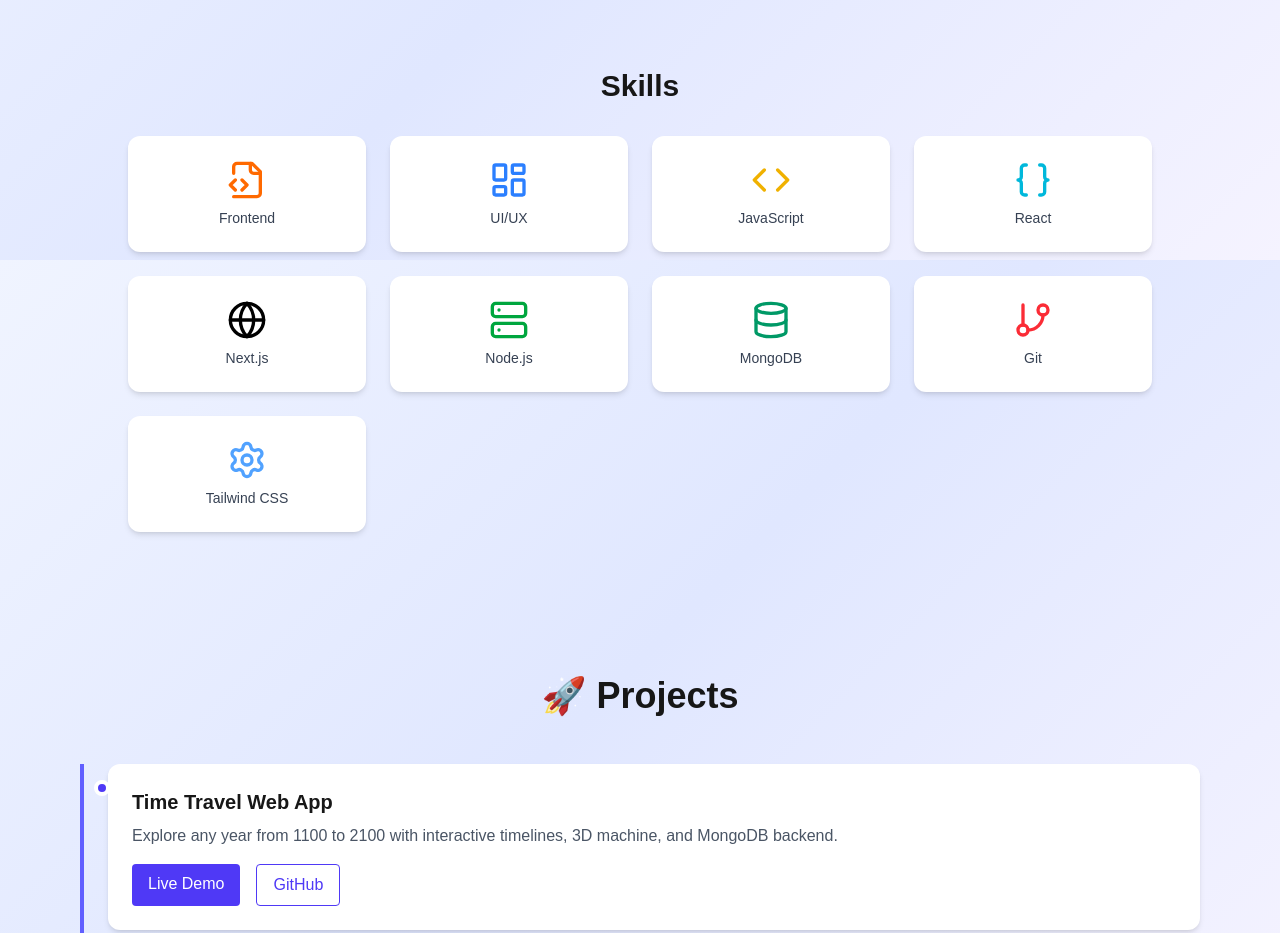
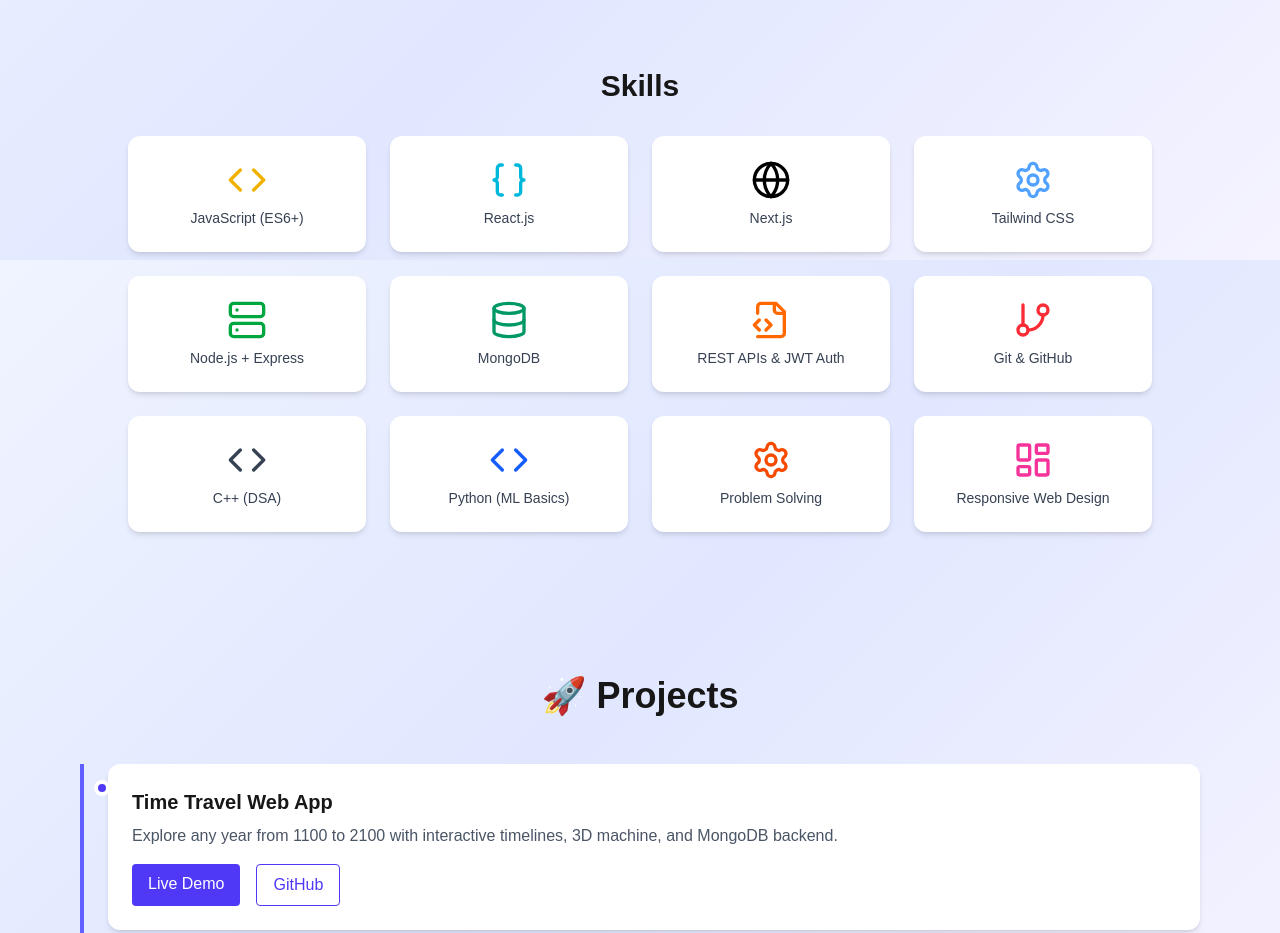
Before and after one commit to omni-ar/portfolio, a Next.js app: page / in a window 1280 px wide. Shown: the part 1340-2273 px from the top of the page. Built offline with nearby package versions, Linux system fonts and the light colour scheme.

Commit message:
Updated Skills section

```diff
--- a/components/Skills.js
+++ b/components/Skills.js
@@ -11,15 +11,18 @@ import {
 } from "lucide-react";
 
 const skills = [
-  { name: "Frontend", icon: <FileCode2 className="w-10 h-10 text-orange-500" /> },
-  { name: "UI/UX", icon: <LayoutDashboard className="w-10 h-10 text-blue-500" /> },
-  { name: "JavaScript", icon: <Code className="w-10 h-10 text-yellow-500" /> },
-  { name: "React", icon: <Braces className="w-10 h-10 text-cyan-500" /> },
+  { name: "JavaScript (ES6+)", icon: <Code className="w-10 h-10 text-yellow-500" /> },
+  { name: "React.js", icon: <Braces className="w-10 h-10 text-cyan-500" /> },
   { name: "Next.js", icon: <Globe className="w-10 h-10 text-black" /> },
-  { name: "Node.js", icon: <Server className="w-10 h-10 text-green-600" /> },
+  { name: "Tailwind CSS", icon: <Settings className="w-10 h-10 text-blue-400" /> },
+  { name: "Node.js + Express", icon: <Server className="w-10 h-10 text-green-600" /> },
   { name: "MongoDB", icon: <Database className="w-10 h-10 text-emerald-600" /> },
-  { name: "Git", icon: <GitBranch className="w-10 h-10 text-red-500" /> },
-  { name: "Tailwind CSS", icon: <Settings className="w-10 h-10 text-blue-400" /> },
+  { name: "REST APIs & JWT Auth", icon: <FileCode2 className="w-10 h-10 text-orange-500" /> },
+  { name: "Git & GitHub", icon: <GitBranch className="w-10 h-10 text-red-500" /> },
+  { name: "C++ (DSA)", icon: <Code className="w-10 h-10 text-gray-700" /> },
+  { name: "Python (ML Basics)", icon: <Code className="w-10 h-10 text-blue-600" /> },
+  { name: "Problem Solving", icon: <Settings className="w-10 h-10 text-orange-600" /> },
+  { name: "Responsive Web Design", icon: <LayoutDashboard className="w-10 h-10 text-pink-500" /> },
 ];
 
 export default function Skills() {
@@ -34,7 +37,7 @@ export default function Skills() {
               className="bg-white p-6 shadow-md rounded-xl hover:rotate-3 hover:scale-105 transition-all duration-300 flex flex-col items-center justify-center"
             >
               {skill.icon}
-              <p className="mt-2 text-sm font-medium text-gray-700">{skill.name}</p>
+              <p className="mt-2 text-sm font-medium text-gray-700 text-center">{skill.name}</p>
             </div>
           ))}
         </div>
```
